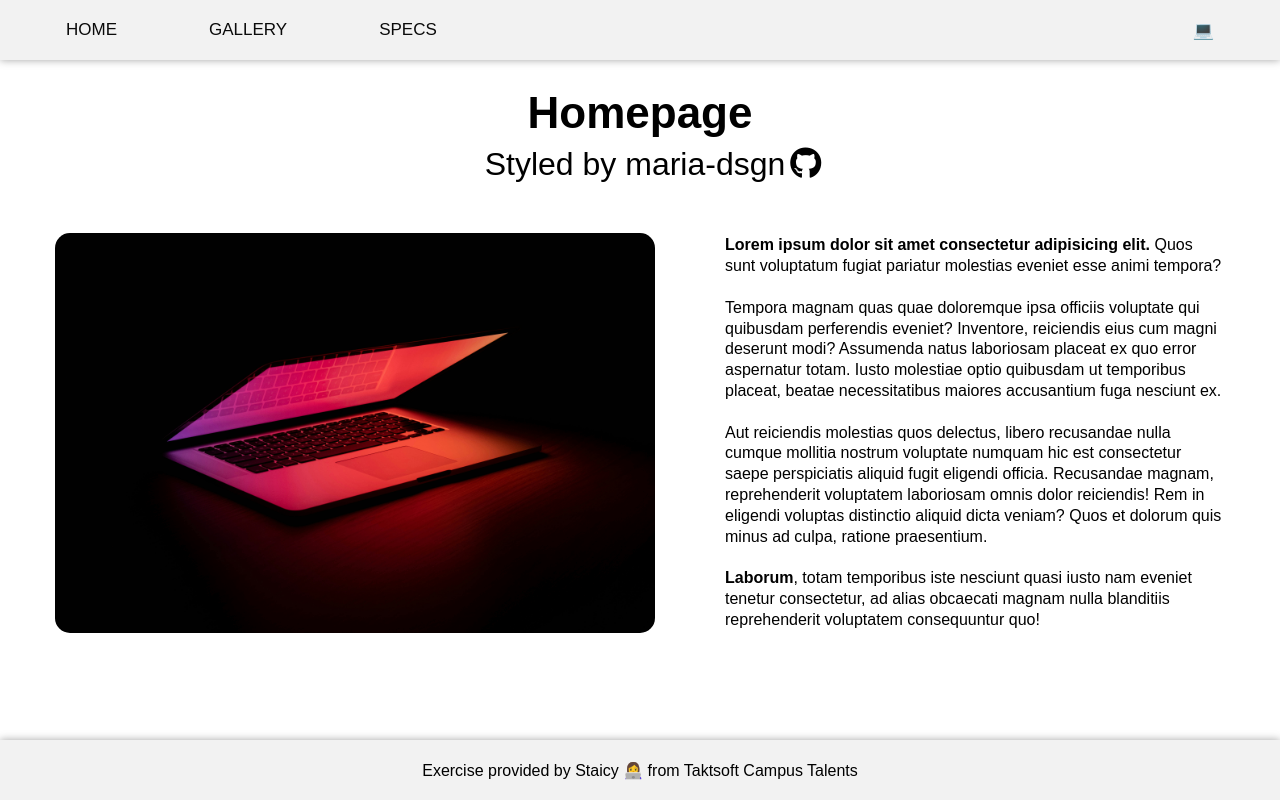
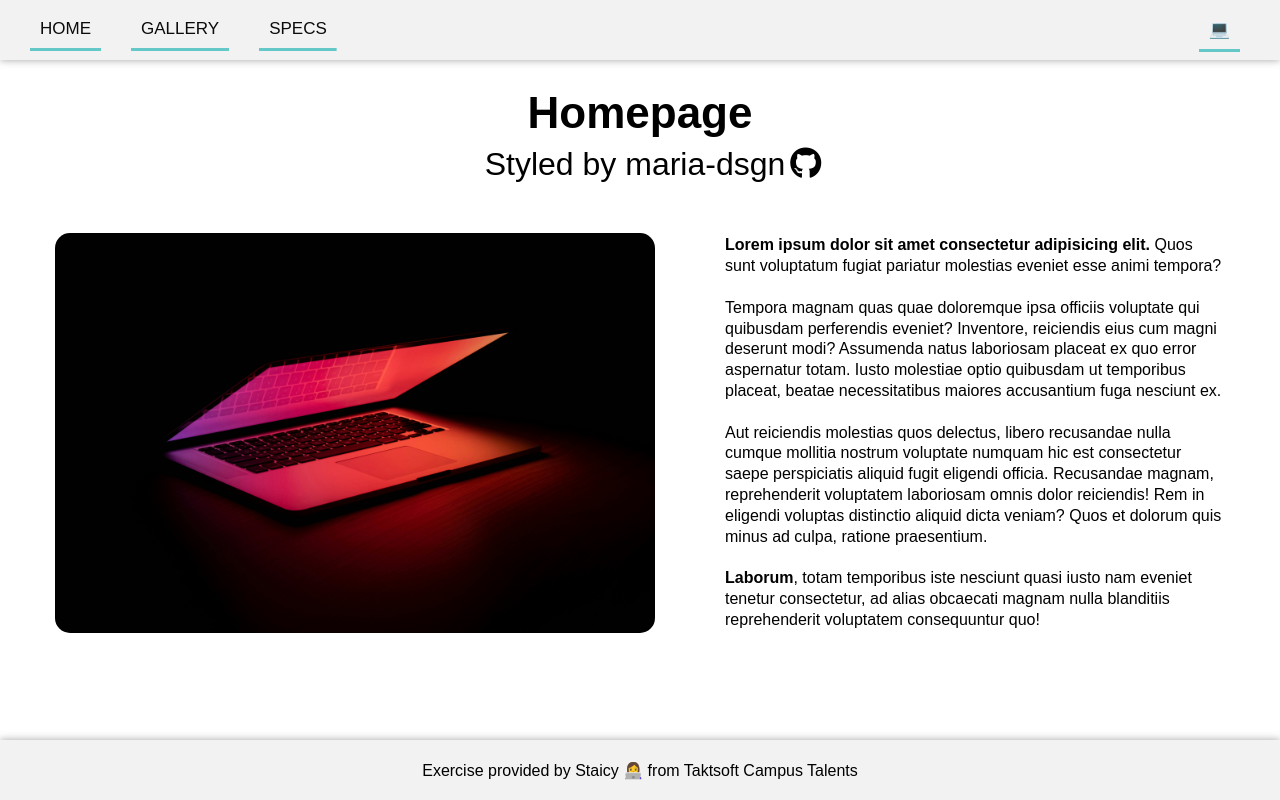
Before and after one commit to maria-dsgn/css-finals, a plain HTML site: page index.html in a window 1280 px wide. Drawn offline with Linux system fonts and the light colour scheme.

Commit message:
add animated hover style for nav links

```diff
--- a/style.css
+++ b/style.css
@@ -35,12 +35,11 @@ nav ul {
 }
 
 nav a {
-  padding: 0px 5px;
-  margin-left: 40px;
+  margin-left: 30px;
   float: left;
   color: #0b0b0b;
   text-align: center;
-  padding: 14px 26px;
+  padding: 10px 10px 12px 10px;
   text-decoration: none;
   font-size: 17px;
   text-transform: uppercase;
@@ -48,9 +47,9 @@ nav a {
   /* text-transform: lowercase; */
 }
 
-nav a:hover {
+/* nav a:hover {
   color: rgb(68, 35, 201);
-}
+} */
 
 nav li:last-child {
   float: right;
@@ -179,7 +178,7 @@ td {
   background: rgb(226, 228, 255);
 }
 
-/* CSS */
+/*cool CSS button i found on the internet woohoo*/
 .btn-container {
   display: flex;
   justify-content: center;
@@ -252,3 +251,26 @@ td {
   top: 0;
   border-radius: 10px;
 }
+
+/* //// cool style for nav elements, that i totally figured out by myself//// */
+a {
+  background: linear-gradient(
+      to right,
+      rgba(100, 200, 200, 1),
+      rgba(100, 200, 200, 1)
+    ),
+    linear-gradient(
+      to right,
+      rgba(255, 0, 0, 1),
+      rgba(255, 0, 180, 1),
+      rgba(0, 100, 200, 1)
+    );
+  background-size: 100% 3px, 0 3px;
+  background-position: 100% 100%, 0 100%;
+  background-repeat: no-repeat;
+  transition: background-size 400ms;
+}
+
+a:hover {
+  background-size: 0 3px, 100% 3px;
+}
```
